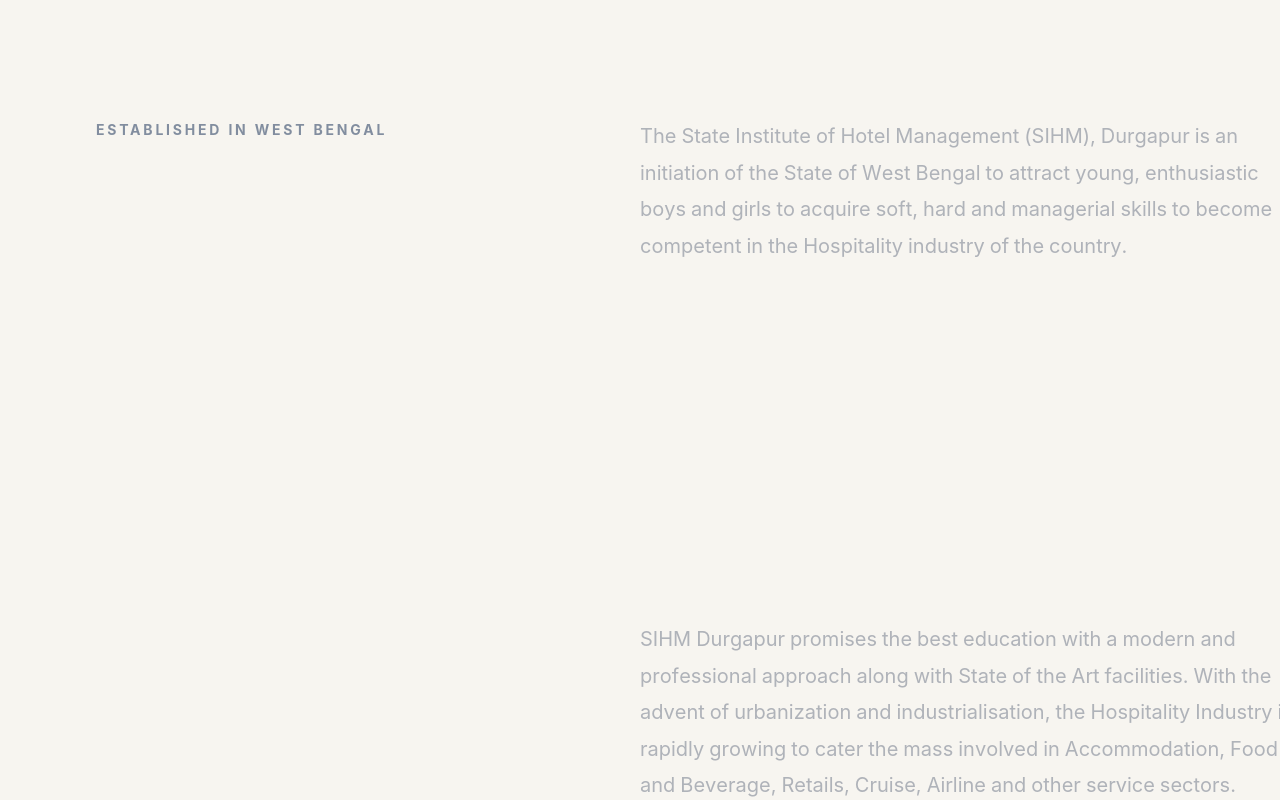
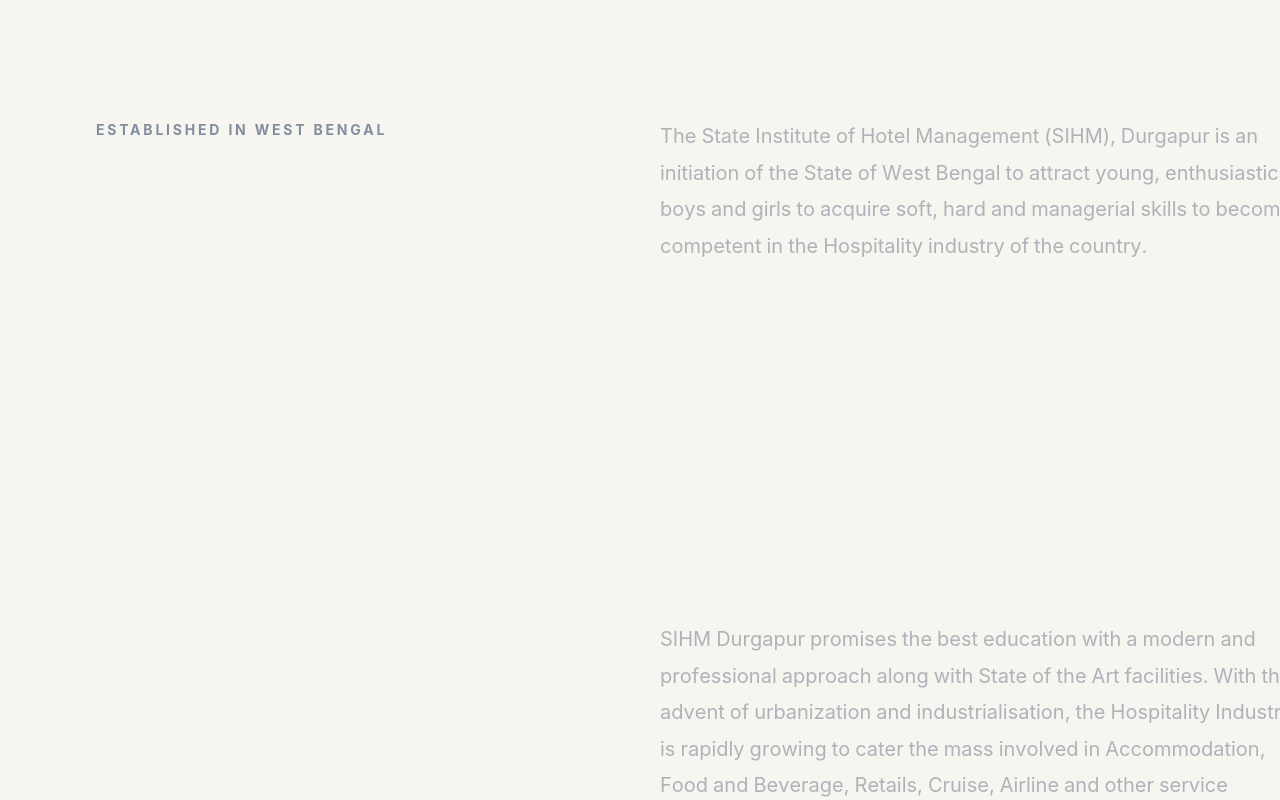
Before and after one commit to falguni-mondal/Aahoran-State-Institute-of-Hotel-management-, a React (Vite) app in the folder client/: page / in a window 1280 px wide. Shown: the part 840-1640 px from the top of the page. Built offline with nearby package versions, Linux system fonts and the light colour scheme.

Commit message:
Adjustments of about section UI for mobile version

```diff
--- a/client/src/components/home/About.jsx
+++ b/client/src/components/home/About.jsx
@@ -216,10 +216,10 @@
       ref={sectionRef}
       className="w-full bg-[#F7F5F0] text-[var(--primary-base)] py-24 md:py-32 xl:py-40 2xl:py-48 relative z-10"
     >
-      <div className="max-w-7xl xl:max-w-screen-xl 2xl:max-w-[100rem] mx-auto grid grid-cols-1 lg:grid-cols-12 gap-16 lg:gap-24 xl:gap-32 2xl:gap-40 relative">
+      <div className="max-w-7xl xl:max-w-screen-xl 2xl:max-w-[100rem] mx-auto grid grid-cols-1 lg:grid-cols-12 lg:gap-24 xl:gap-32 2xl:gap-40 relative">
 
         {/* Left Column Wrapper */}
-        <div className="col-span-1 lg:col-span-5 relative min-w-0 pl-5 md:pl-12 lg:pl-16 xl:pl-24 2xl:pl-32">
+        <div className="col-span-1 lg:col-span-5 relative min-w-0 px-5 md:pl-12 lg:pl-16 xl:pl-24 2xl:pl-32">
 
           <div className="lg:sticky lg:top-[37vh] flex flex-col justify-center items-start w-full">
             <span className="font-sans font-bold text-xs xl:text-sm 2xl:text-base uppercase tracking-[0.2em] text-[var(--text-muted)] mb-6 xl:mb-8 block opacity-80">
@@ -238,7 +238,7 @@
         </div>
 
         {/* Right Column: The Scrolling Narrative */}
-        <div className="col-span-1 lg:col-span-7 flex flex-col items-start min-w-0 pr-5 md:pr-12 lg:pr-16 xl:pr-24 2xl:pr-32">
+        <div className="col-span-1 lg:col-span-7 flex flex-col items-start min-w-0 px-5 md:pr-12 lg:pr-16 xl:pr-24 2xl:pr-32">
 
           <ScrubText
             text="The State Institute of Hotel Management (SIHM), Durgapur is an initiation of the State of West Bengal to attract young, enthusiastic boys and girls to acquire soft, hard and managerial skills to become competent in the Hospitality industry of the country."
```
